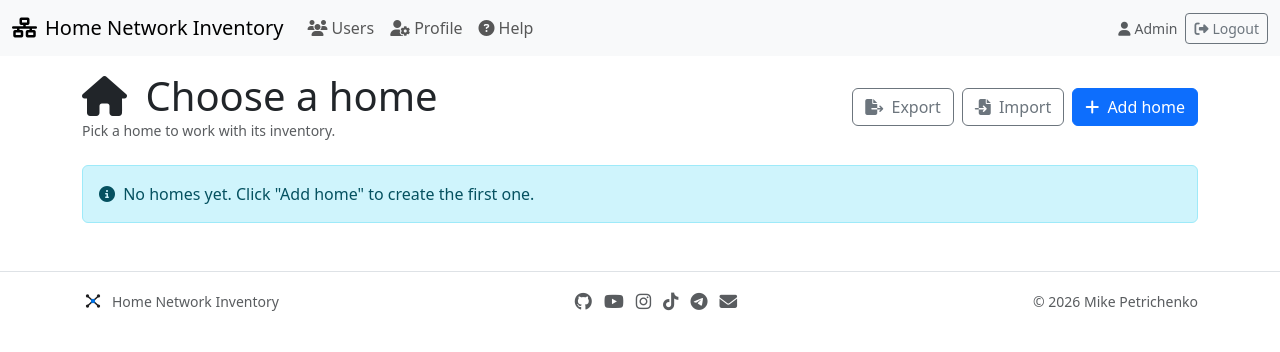
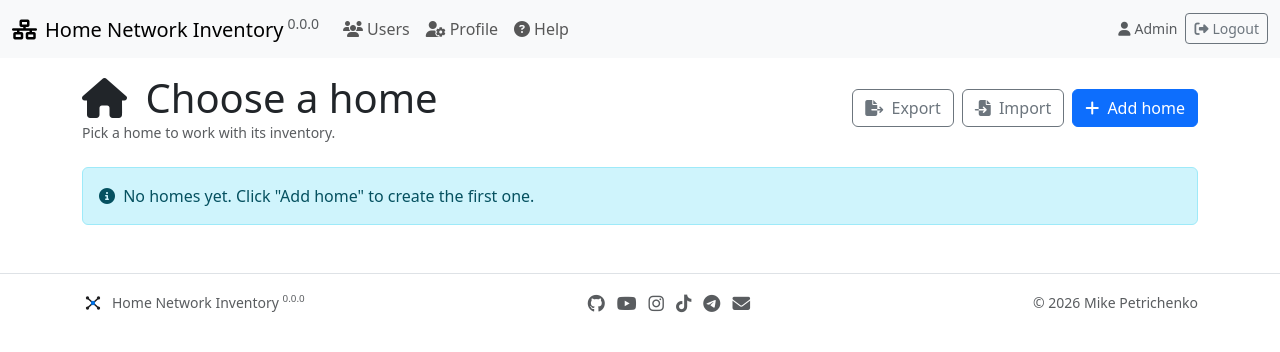
Before and after one commit to DroneTales/HomeNetworkInventory, a FastAPI app: page /sites in a window 1280 px wide. Shown: the top 352 px of the page. Run offline with FastAPI, Linux system fonts and the light colour scheme; the visitor is signed in with stand-in values (Sample User, id 1).

Commit message:
Version number

```diff
--- a/app/core/templating.py
+++ b/app/core/templating.py
@@ -13,6 +13,7 @@ from fastapi import Request
 from fastapi.responses import HTMLResponse
 from fastapi.templating import Jinja2Templates
 
+from app.config import settings
 from app.core.i18n import detect_language, translate
 from app.models.site import Site
 from app.models.user import User
@@ -52,6 +53,7 @@ def render(
         "current_user": user,
         "current_site": current_site,
         "bs_theme": _resolve_theme(user),
+        "app_version": settings.app_version,
     }
     context.update(extra)
     return templates.TemplateResponse(template, context)
--- a/app/static/css/custom.css
+++ b/app/static/css/custom.css
@@ -785,3 +785,10 @@
 .iface-group.drag-over > .d-flex a {
     color: var(--bs-primary);
 }
+
+.app-version {
+    font-size: 0.7em;
+    vertical-align: super;
+    color: var(--bs-secondary-color);
+    font-weight: 400;
+}
--- a/app/templates/base.html
+++ b/app/templates/base.html
@@ -27,14 +27,14 @@
     {% endif %}
     <link href="https://cdn.jsdelivr.net/npm/bootstrap@5.3.3/dist/css/bootstrap.min.css" rel="stylesheet">
     <link rel="stylesheet" href="https://cdnjs.cloudflare.com/ajax/libs/font-awesome/6.5.2/css/all.min.css">
-    <link rel="stylesheet" href="/static/css/custom.css?v=14">
+    <link rel="stylesheet" href="/static/css/custom.css?v=15">
     <link rel="icon" type="image/x-icon" href="/static/favicon.ico">
 </head>
 <body>
 <nav class="navbar navbar-expand-lg bg-body-tertiary mb-3">
     <div class="container-fluid">
         <a class="navbar-brand" href="/">
-            <i class="fa-solid fa-network-wired me-2"></i>{{ t('app_name') }}
+            <i class="fa-solid fa-network-wired me-2"></i>{{ t('app_name') }}<span class="app-version ms-1">{{ app_version }}</span>
         </a>
 
         {% if current_user %}
@@ -115,7 +115,7 @@
     <div class="container footer-inner">
         <a class="footer-brand" href="/">
             <img src="/static/img/logo.svg" alt="" width="22" height="22">
-            <span>{{ t('app_name') }}</span>
+            <span>{{ t('app_name') }} <span class="app-version">{{ app_version }}</span></span>
         </a>
         <nav class="footer-social" aria-label="Social links">
             <a class="social" href="https://github.com/DroneTales/" target="_blank" rel="noopener" aria-label="GitHub">
```
Also changed, not shown: app/config.py (+11 -0 lines), 1 other file.
